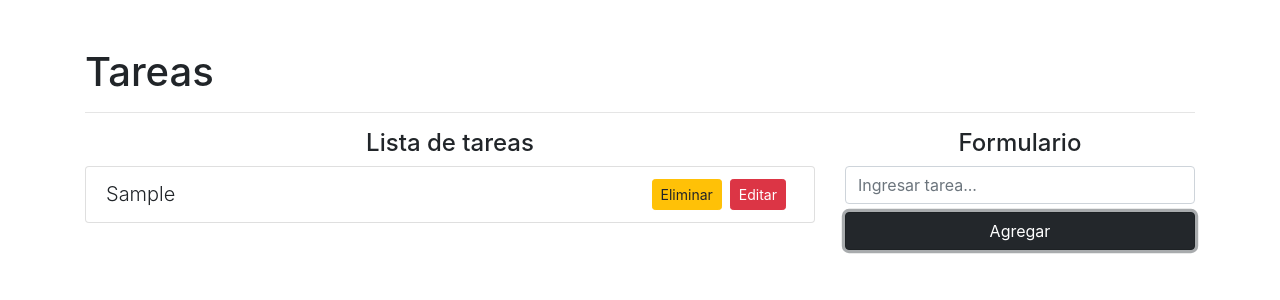
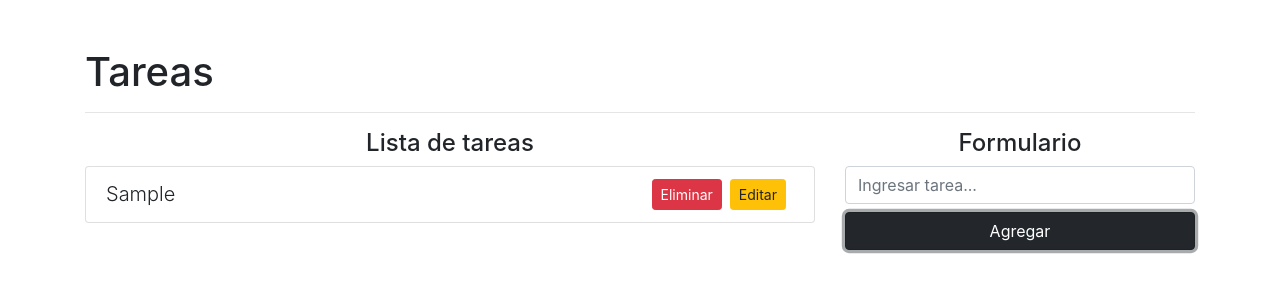
Before and after one commit to arlestaboada/crud, a React (Create React App) app: page / in a window 1280 px wide. Both pictures are taken after typing "Sample" into the empty fields and a click on the button "Agregar". Shown: the top 300 px of the page. Built offline with nearby package versions, Linux system fonts and the light colour scheme.

Commit message:
eliminar tarea
eliminado ya

```diff
--- a/src/App.js
+++ b/src/App.js
@@ -1,6 +1,6 @@
 
 import React, {useState} from 'react'
-import { isEmpty } from 'lodash'
+import { isEmpty, size } from 'lodash'
 import shortid from 'shortid'
 
 function App() {
@@ -14,13 +14,21 @@
           return
         }
       const newTasks = {
-    id:shortid.generate,
+        id:shortid.generate(),
         name:task
       }
       setTasks([...tasks, newTasks])
       console.log("OK")
       setTask("")
   }
+
+  const deleteTask = (id) => {
+    const filterTasks = tasks.filter(task => task.id !== id)
+    setTasks(filterTasks)
+
+
+  }
+
 
   return (
     <div className="container mt-5">
@@ -29,15 +37,25 @@
         <div className="row">
           <div className="col-8">
             <h4 className='text-center'>Lista de tareas</h4>
+            {
+              size(tasks)=== 0 ?
+              (<h5 className='text-center'>No ahi tareas programadas</h5>):
+              (
                 <ul className="list-group">
 
                 {
                   tasks.map((task) => (
 
-                          <li className="list-group-item">
+                        <li className="list-group-item" key={task.id}>
                           <span className='lead'>{task.name}</span>
-                          <button className='btn btn-danger btn-sm float-right mx-2'>Editar</button>
-                          <button className='btn btn-warning btn-sm float-right'>Eliminar</button>
+                          <button className='btn btn-warning btn-sm float-right mx-2'>
+                            Editar
+                          </button>
+                          <button
+                          className='btn btn-danger btn-sm float-right'
+                          onClick={()=>deleteTask(task.id)}>
+                            Eliminar
+                          </button>
                          </li>
                       )
 
@@ -45,6 +63,11 @@
 
                 }
             </ul>
+
+
+              )
+            }
+
           </div>
           <div className="col-4">
               <h4 className='text-center'>Formulario</h4>
```
Lines whose indentation alone changed are shown as unchanged.
